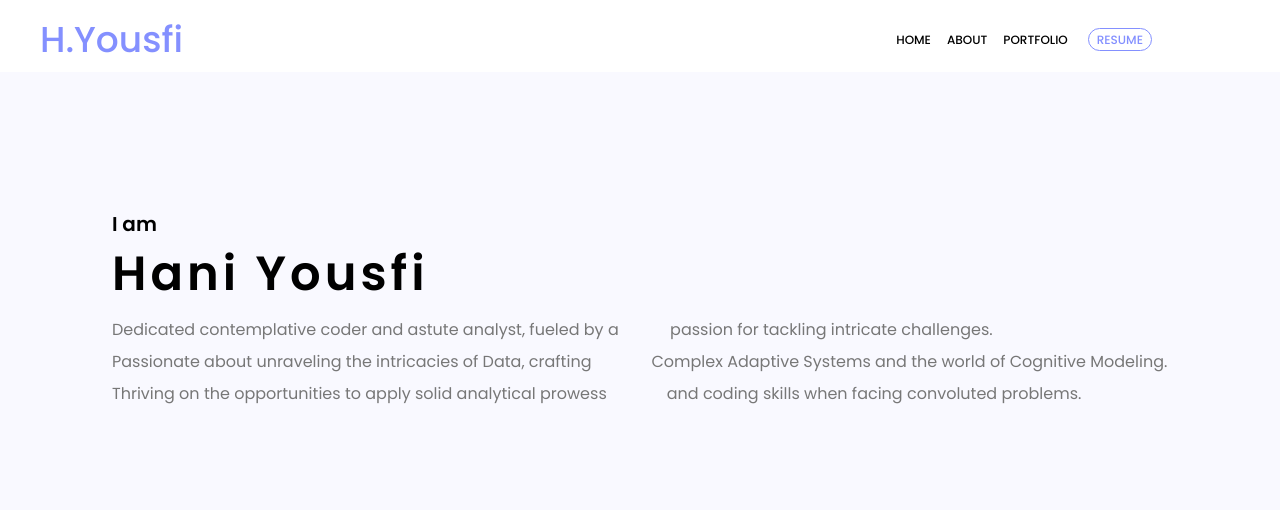
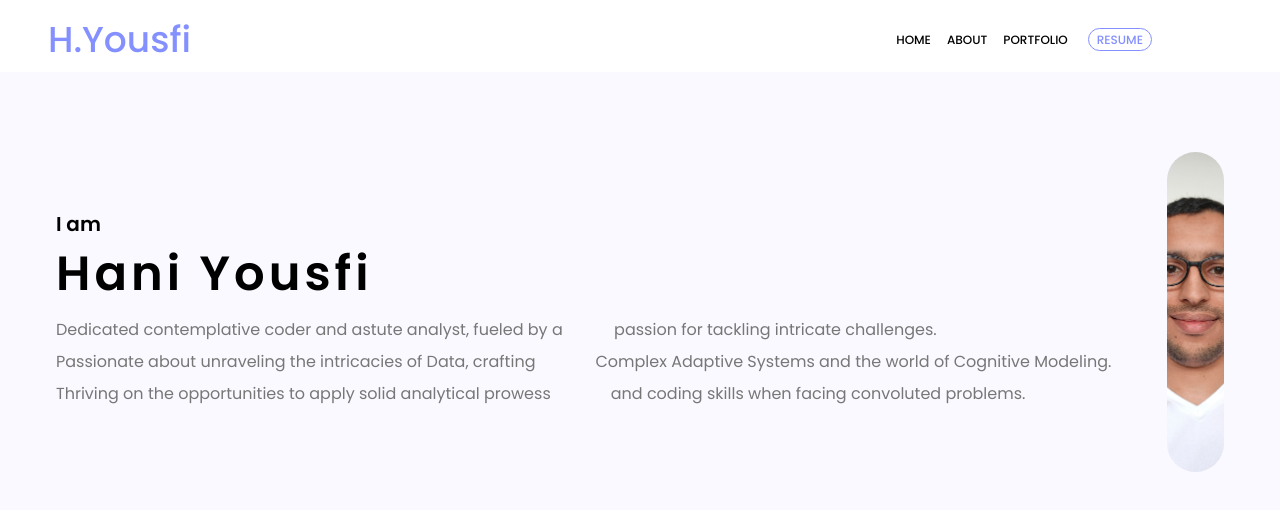
Before and after one commit to maky-hnou/portfolio-front, a Next.js app: page / in a window 1280 px wide. Shown: the top 510 px of the page. Built offline with nearby package versions, Linux system fonts and the light colour scheme.

Commit message:
fix text width to display full image

```diff
--- a/src/components/Logo.js
+++ b/src/components/Logo.js
@@ -26,7 +26,7 @@ export default function Logo() {
     <div className="flex items-start justify-start">
       <MotionLink
         href="/"
-        className="w-max ml-8 px-2 flex text-light_purple items-start justify-start text-4xl font-medium"
+        className="w-max ml-10 px-2 flex text-light_purple items-start justify-start text-4xl font-medium"
         whileHover={{
           scale: 1.2,
         }}
--- a/src/pages/index.js
+++ b/src/pages/index.js
@@ -11,9 +11,9 @@ export default function Home() {
         <title>Create Next App</title>
         <link rel="icon" href="/favicon.ico" />
       </Head>
-      <main className="w-full h-auto pl-28 pr-28 flex bg-light_white text-black">
+      <main className="w-full h-auto pl-14 pr-14 flex bg-light_white text-black">
         <div className="flex items-center justify-between w-full pt-20 pb-20">
-          <div className="flex-1 pr-16">
+          <div className="flex-1 pr-14">
             <h5 className="text-xl font-semibold">I am</h5>
             <AnimatedText
               text="Hani Yousfi"
```
